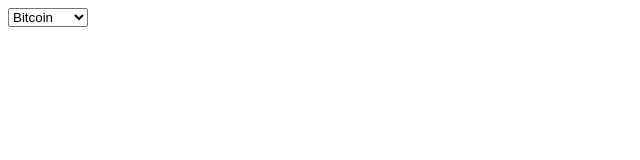
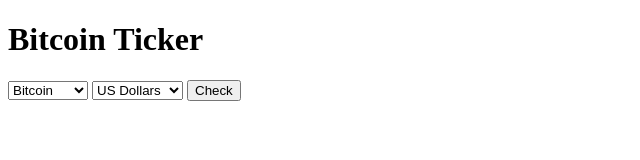
Before and after one commit to Orestisef/Bitcoin-Ticker, a plain HTML site: page index.html in a window 1280 px wide. Shown: the whole page, without its empty margins (0-640 px from the left). Drawn offline with Linux system fonts and the light colour scheme.

```diff
--- a/index.html
+++ b/index.html
@@ -7,6 +7,7 @@
 </head>
 
 <body>
+  <h1>Bitcoin Ticker</h1>
 
   <form action="/" method="post">
 
@@ -16,6 +17,14 @@
     <option value="LTC">Litecoins</option>
   </select>
 
+    <select name="fiat">
+  <option value="USD">US Dollars</option>
+  <option value="GBP">GB Pounds</option>
+  <option value="EUR">EU Euros</option>
+  </select>
+
+    <button type="submit" name="submit">Check</button>
+
   </form>
 
 
```
Also changed, not shown: index.js (+8 -0 lines).
